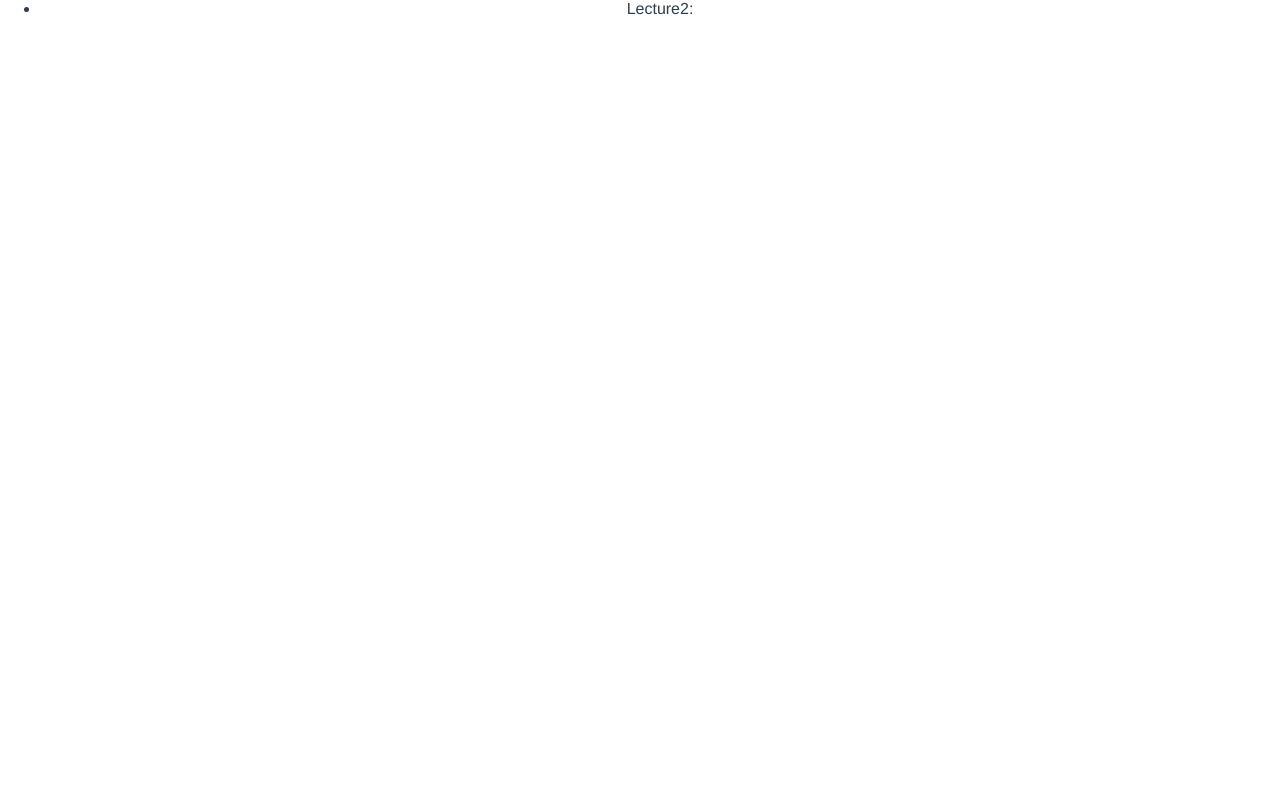
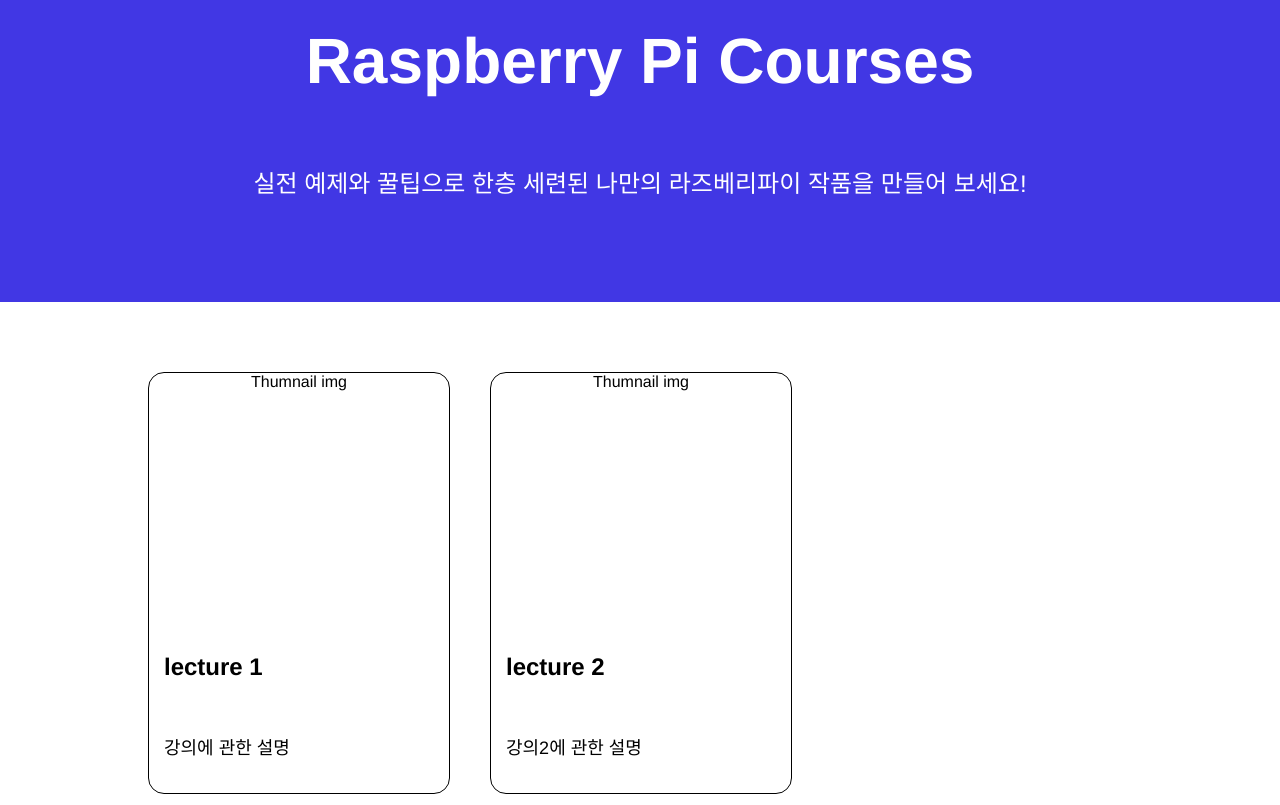
Before and after one commit to leo0842/mdr_front, a Vue app: page /lecture in a window 1280 px wide. Shown: the part 275-1080 px from the top of the page. Before the commit the page ends 868 px from the top, so only its background shows below. Built offline with nearby package versions, Linux system fonts and the light colour scheme.

Commit message:
[LECTURE][ADD] 강의들 리스트 화면 수정 - 강의들 리스트 화면 css 적용 - dummy 데이터로 화면 구성

```diff
--- /dev/null
+++ b/src/components/Lecture.vue
@@ -0,0 +1,25 @@
+<template>
+  <ul id="lecture">
+    {{ title }}
+    {{ thumbnail }}
+    {{ content }}
+  </ul>
+</template>
+
+<script>
+export default {
+  title: 'Lecture',
+  data() {
+    return {
+      id: 0,
+      title: 'Welcome to lecture 1',
+      thumbnail: 'Thumbnail img',
+      content: 'content is very very long'
+    }
+  }
+}
+</script>
+
+<style>
+
+</style>
--- /dev/null
+++ b/src/components/LectureList.vue
@@ -0,0 +1,73 @@
+<template>
+  <div class="lecture-list-container">
+    <div v-for="lecture in lectures" :key="lecture.id" class="lecture-list-box">
+      <router-link v-bind:to="`lecture/${lecture.id}`">
+        <div class="lecture-list-box-image">
+          {{ lecture.thumnail }}
+        </div>
+        <div class="lecture-list-box-text">
+          <div class="lecture-list-box-text-title">
+            {{ lecture.title }}
+          </div>
+          <div class="lecture-list-box-text-description">
+            {{ lecture.description }}
+          </div>
+        </div>
+      </router-link>
+    </div>
+  </div>
+</template>
+
+<script>
+export default {
+  name: 'LectureList',
+  data() {
+    return {
+      lectures: [{"id": 0, "title" : "lecture 1", "thumnail" : "Thumnail img", "description" : "강의에 관한 설명"}, {"id": 1, "title" : "lecture 2", "thumnail" : "Thumnail img", "description" : "강의2에 관한 설명"}, {"id": 2, "title" : "lecture 3", "thumnail" : "Thumnail img", "description" : "강의3에 관한 설명"}, {"title" : "lecture 4", "thumnail" : "Thumnail img", "description" : "강의4에 관한 설명"}]
+    }
+  }
+}
+</script>
+
+<style>
+.lecture-list-container {
+  display: flex;
+  width: 80%;
+  flex-wrap: wrap;
+}
+
+.lecture-list-box {
+  display: block;
+  min-width: 300px;
+  max-width: 300px;
+  height: 420px;
+  margin: 20px;
+  border: 1px solid #000000;
+  border-radius: 16px;
+}
+
+.lecture-list-box-image {
+  height: 280px;
+}
+
+.lecture-list-box-text {
+  height: 140px;
+}
+
+.lecture-list-box-text-title {
+  height: 80px;
+  width: 100%;
+  margin: 0px 15px;
+  text-align: left;
+  font-size: x-large;
+  font-weight: 700;
+}
+
+.lecture-list-box-text-description {
+  height: 60px;
+  text-align: left;
+  margin: 0px 15px;
+  font-size: large;
+  font-weight: 500;
+}
+</style>
--- a/src/router/index.js
+++ b/src/router/index.js
@@ -1,12 +1,13 @@
 import Vue from 'vue'
 import VueRouter from 'vue-router'
 import Home from '@/views/Home'
-import Lecture from '@/views/Lecture'
+import LectureView from '@/views/LectureView'
 import Community from '@/views/Community'
 import Question from '@/views/Question'
 import Login from '@/views/Login'
 import SignUp from '@/views/SignUp'
 import FindPassword from '@/views/findPassword'
+import Lecture from '@/components/Lecture'
 
 Vue.use(VueRouter)
 
@@ -19,7 +20,7 @@
   {
     path: '/lecture',
     name: 'Lecture',
-    component: Lecture
+    component: LectureView
   },
   {
     path: '/community',
@@ -46,6 +47,11 @@
     name: 'FindPassword',
     component: FindPassword
   },
+  {
+    path: '/lecture/:id',
+    name: 'lecture',
+    component: Lecture
+  }
 ]
 
 const router = new VueRouter({
--- a/src/views/Lecture.vue
+++ /dev/null
@@ -1,23 +0,0 @@
-<template>
-  <div>
-    <h1>Lecture</h1>
-  <p>
-    <ul>
-      <li>Lecture1: {{lecture1}}</li>
-      <li>Lecture2: {{lecture2}}</li>
-    </ul>
-  </p>
-  </div>
-</template>
-
-<script>
-export default {
-  name: 'Lecture',
-  data(){
-    return {
-      Lecture1: "Lecture1 내용 or 썸네일",
-      Lecture2: "Lecture2 내용 or 썸네일",
-    }
-  }
-}
-</script>
--- /dev/null
+++ b/src/views/LectureView.vue
@@ -0,0 +1,66 @@
+<template>
+  <div class='lecture-list'>
+    <div class='lecture-list-top'>
+      <div class='lecture-list-top-name'>
+        <h1>Raspberry Pi Courses</h1>
+      </div>
+      <div class='lecture-list-description'>
+        <p>실전 예제와 꿀팁으로 한층 세련된 나만의 라즈베리파이 작품을 만들어 보세요!</p>
+      </div>
+    </div>
+    <div class='lecture-list-bottom'>
+      <LectureList></LectureList>
+    </div>
+  </div>
+</template>
+
+<script>
+import LectureList from '../components/LectureList';
+
+export default {
+  name: 'LectureView',
+  data(){
+    return {
+
+    }
+  },
+  components: {
+    "LectureList": LectureList
+  }
+}
+</script>
+
+<style>
+.lecture-list {
+  display: flex;
+  flex-direction: column;
+  align-items: center;
+  justify-content: center;
+}
+
+.lecture-list-top {
+  display: flex;
+  flex-direction: column;
+  align-items: center;
+  justify-content: center;
+  background-color: #4137E4;
+  color: #ffffff;
+  width: 100%;
+  height: 400px;
+  margin-bottom: 50px;
+}
+
+.lecture-list-bottom {
+  display: flex;
+  justify-content: center;
+}
+
+.lecture-list-top-name > h1 {
+  font-size: 4rem;
+}
+
+.lecture-list-description > p {
+  font-size: x-large;
+}
+
+</style>
```
